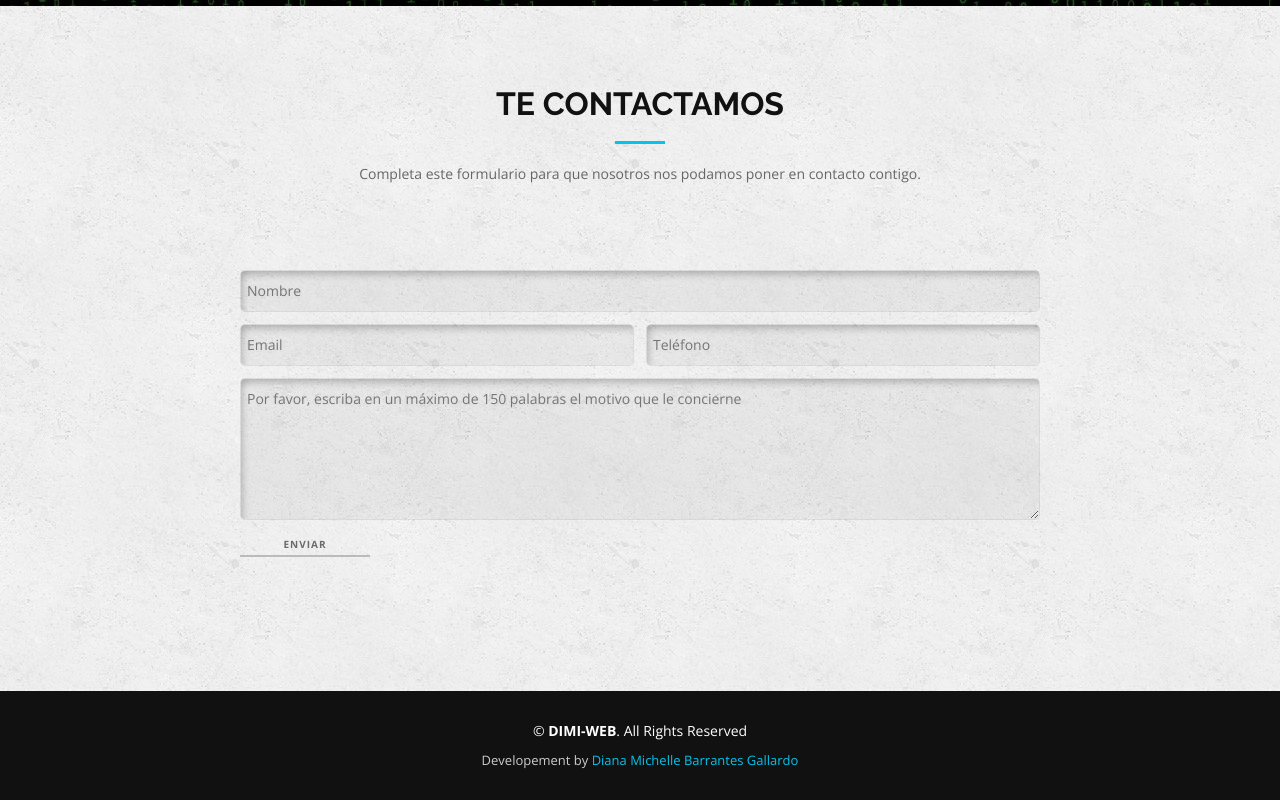
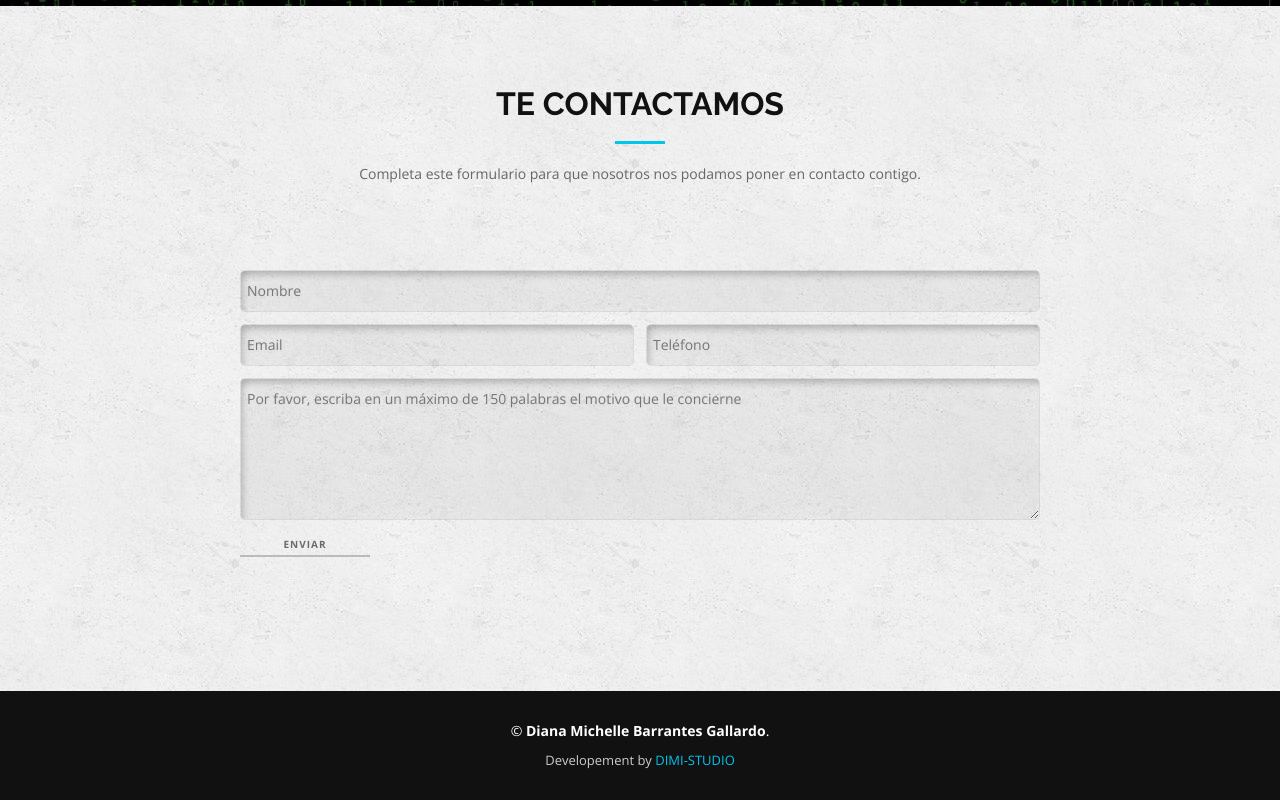
Before and after one commit to DIMIBAGA/DIMI-WEB, a plain HTML site: page index.html in a window 1280 px wide. Shown: the part 2306-3106 px from the top of the page. Drawn offline with nearby package versions, Linux system fonts and the light colour scheme.

Commit message:
Update index.html

```diff
--- a/index.html
+++ b/index.html
@@ -226,9 +226,9 @@
       <div class="row">
         <div class="col-md-12">
           <div class="copyright">
-            &copy; <strong>DIMI-WEB</strong>. All Rights Reserved
+            &copy; <strong>Diana Michelle Barrantes Gallardo</strong>.
           </div>
-          <div class="credits">Developement by <a href="#">Diana Michelle Barrantes Gallardo</a>
+          <div class="credits">Developement by <a href="#">DIMI-STUDIO</a>
           </div>
         </div>
       </div>
```
